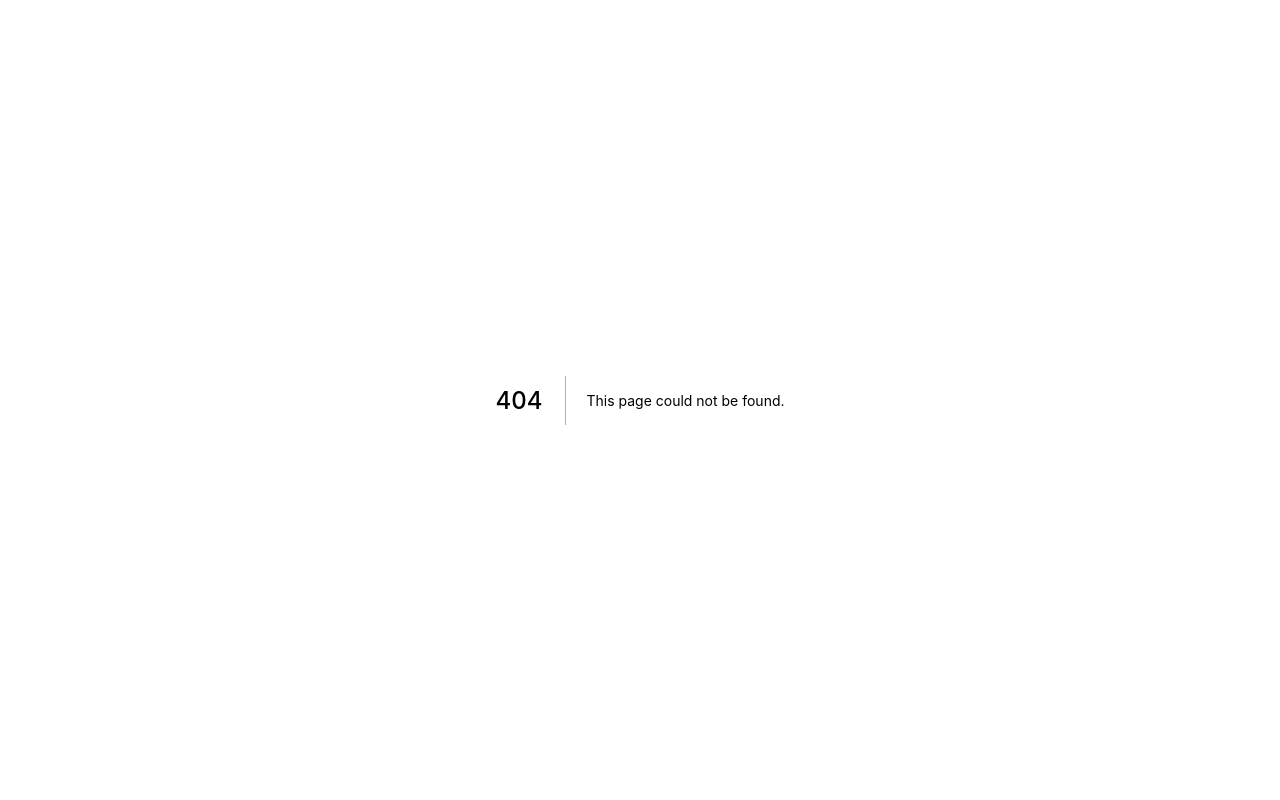
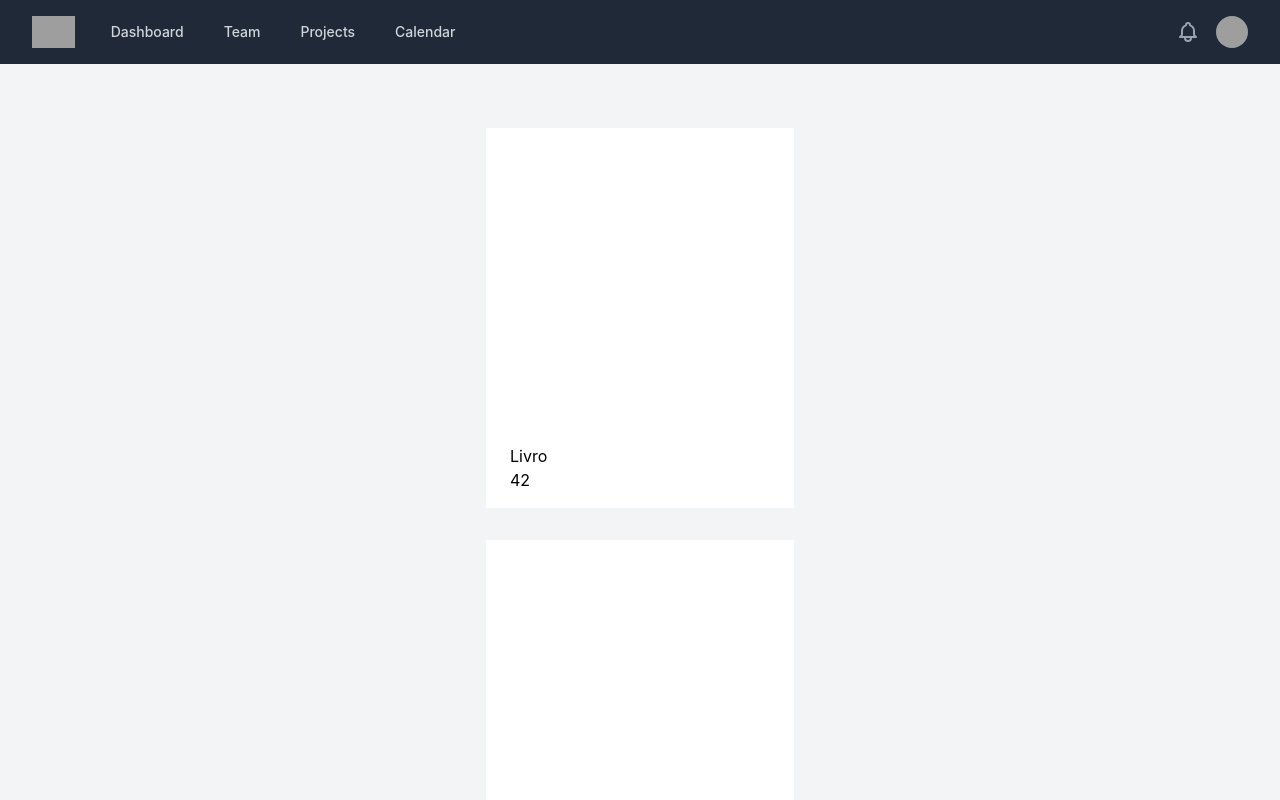
Before and after one commit to luizzfe00/web_vitrine, a Next.js app: page /products in a window 1280 px wide. Before the commit this address had no page. Shown: the top 800 px of the page. Built offline with nearby package versions, Linux system fonts and the light colour scheme; grey boxes are pictures that could not be loaded.

Commit message:
new styles and pages

```diff
--- a/components/LoginForm/index.tsx
+++ b/components/LoginForm/index.tsx
@@ -1,11 +1,12 @@
 import React from 'react'
+import Image from 'next/image'
 
 const LoginForm = () => {
   return (
-    <div className="min-h-full flex items-center justify-center py-12 px-4 sm:px-6 lg:px-8">
+    <div className="bg-white flex items-center justify-center shadow-md rounded py-20 px-4 sm:px-12 lg:px-24">
       <div className="max-w-md w-full space-y-8">
         <div>
-      <img className="mx-auto h-12 w-auto" src="https://tailwindui.com/img/logos/workflow-mark-indigo-600.svg" alt="Workflow" />
+          <h2 className='text-center'>LOGO</h2>
           <h2 className="mt-6 text-center text-3xl font-extrabold text-gray-900">Sign in to your account</h2>
           <p className="mt-2 text-center text-sm text-gray-600">
             Or
@@ -15,7 +16,7 @@ const LoginForm = () => {
         <form className="mt-8 space-y-6" action="#" method="POST">
           <input type="hidden" name="remember" value="true" />
           <div className="rounded-md shadow-sm -space-y-px">
-        <div>
+            <div className='mb-4'>
               <label htmlFor="email-address" className="sr-only">Email address</label>
               <input id="email-address" name="email" type="email" autoComplete="email" required className="appearance-none rounded-none relative block w-full px-3 py-2 border border-gray-300 placeholder-gray-500 text-gray-900 rounded-t-md focus:outline-none focus:ring-indigo-500 focus:border-indigo-500 focus:z-10 sm:text-sm" placeholder="Email address" />
             </div>
--- a/components/Navbar/index.tsx
+++ b/components/Navbar/index.tsx
@@ -1,13 +1,18 @@
-import React from 'react'
+import React, { useState, useEffect, useRef } from 'react'
 
-const navigation = [
-  { name: 'Dashboard', href: '#', current: true },
-  { name: 'Team', href: '#', current: false },
-  { name: 'Projects', href: '#', current: false },
-  { name: 'Calendar', href: '#', current: false },
-]
+type NavbarItem = {
+  name: string,
+  href: string,
+  current: boolean,
+}
 
-const Navbar = () => {
+type NavbarProps = {
+  items: NavbarItem[]
+}
+
+const Navbar = ({ items }: NavbarProps) => {
+  const [showUserInfo, setShowUserInfo] = useState(false);
+
   return (
     <nav className="bg-gray-800">
       <div className="mx-auto px-2 sm:px-6 lg:px-8">
@@ -32,13 +37,11 @@ const Navbar = () => {
             </div>
             <div className="hidden sm:block sm:ml-6">
               <div className="flex space-x-4">
-            <a href="#" className="bg-gray-900 text-white px-3 py-2 rounded-md text-sm font-medium" aria-current="page">Dashboard</a>
-
-            <a href="#" className="text-gray-300 hover:bg-gray-700 hover:text-white px-3 py-2 rounded-md text-sm font-medium">Team</a>
-
-            <a href="#" className="text-gray-300 hover:bg-gray-700 hover:text-white px-3 py-2 rounded-md text-sm font-medium">Projects</a>
-
-            <a href="#" className="text-gray-300 hover:bg-gray-700 hover:text-white px-3 py-2 rounded-md text-sm font-medium">Calendar</a>
+                {items.map((item: NavbarItem) => item.current ? (
+                  <a key={item.href} href={item.href} className="bg-gray-900 text-white px-3 py-2 rounded-md text-sm font-medium" aria-current="page">{item.name}</a>
+                ) : (
+                  <a key={item.href} href={item.href} className="text-gray-300 hover:bg-gray-700 hover:text-white px-3 py-2 rounded-md text-sm font-medium">{item.name}</a>
+                ))}
               </div>
             </div>
           </div>
@@ -50,7 +53,7 @@ const Navbar = () => {
               </svg>
             </button>
 
-        <div className="ml-3 relative">
+            <div onClick={() => setShowUserInfo(true)} onBlur={() => setShowUserInfo(false)}   className="ml-3 relative">
               <div>
                 <button type="button" className="bg-gray-800 flex text-sm rounded-full focus:outline-none focus:ring-2 focus:ring-offset-2 focus:ring-offset-gray-800 focus:ring-white" id="user-menu-button" aria-expanded="false" aria-haspopup="true">
                   <span className="sr-only">Open user menu</span>
@@ -58,12 +61,13 @@ const Navbar = () => {
                 </button>
               </div>
 
-
+              {showUserInfo && (
                 <div className="origin-top-right absolute right-0 mt-2 w-48 rounded-md shadow-lg py-1 bg-white ring-1 ring-black ring-opacity-5 focus:outline-none" role="menu" aria-orientation="vertical" aria-labelledby="user-menu-button" tabIndex={-1}>
                   <a href="#" className="block px-4 py-2 text-sm text-gray-700" role="menuitem" tabIndex={-1} id="user-menu-item-0">Your Profile</a>
                   <a href="#" className="block px-4 py-2 text-sm text-gray-700" role="menuitem" tabIndex={-1} id="user-menu-item-1">Settings</a>
                   <a href="#" className="block px-4 py-2 text-sm text-gray-700" role="menuitem" tabIndex={-1} id="user-menu-item-2">Sign out</a>
                 </div>
+              )}
             </div>
           </div>
         </div>
--- /dev/null
+++ b/components/ProdutList/ProductItem.tsx
@@ -0,0 +1,18 @@
+import React from 'react'
+import { Product } from '.'
+
+type ProductItemProp = {
+    item: Product
+}
+
+const ProductItem = ({ item }: ProductItemProp) => {
+  return (
+    <div className='bg-white flex flex-col px-6 py-4'>
+        <div className='h-[300px] w-[260px] bg-grey-600' />
+        <span className='text-left'>{item.name}</span>
+        <span className='text-left'>{item.value}</span>
+    </div>
+  )
+}
+
+export default ProductItem
--- /dev/null
+++ b/components/ProdutList/index.tsx
@@ -0,0 +1,23 @@
+import React from 'react'
+import ProductItem from './ProductItem'
+
+export type Product = {
+    name: string,
+    value: string,
+}
+
+type ProductListProp = {
+    products: Product[]
+}
+
+const ProductList = ({ products }: ProductListProp) => {
+  return (
+    <div className='h-full py-16 px-8 flex flex-col space-y-8'>
+        {products.map((product) => (
+            <ProductItem key={product.name} item={product} />
+        ))}
+    </div>
+  )
+}
+
+export default ProductList
--- a/pages/_app.tsx
+++ b/pages/_app.tsx
@@ -1,8 +1,25 @@
 import '../styles/globals.css'
 import type { AppProps } from 'next/app'
+import { useRouter } from 'next/router'
+import Navbar from '../components/Navbar'
+
+const navigation = [
+  { name: 'Dashboard', href: '#', current: false },
+  { name: 'Team', href: '#', current: false },
+  { name: 'Projects', href: '#', current: false },
+  { name: 'Calendar', href: '#', current: false },
+]
 
 function MyApp({ Component, pageProps }: AppProps) {
-  return <Component {...pageProps} />
+  const router = useRouter()
+  const showNavbar = router.pathname === '/' ? false : true
+
+  return (
+    <>
+      {showNavbar && (<Navbar items={navigation} />)}
+      <Component {...pageProps} />
+    </>
+  )
 }
 
 export default MyApp
--- /dev/null
+++ b/pages/_document.tsx
@@ -0,0 +1,13 @@
+import { Html, Head, Main, NextScript } from 'next/document'
+
+export default function Document() {
+  return (
+    <Html>
+      <Head />
+      <body className="bg-gray-100">
+        <Main />
+        <NextScript />
+      </body>
+    </Html>
+  )
+}
--- /dev/null
+++ b/pages/dashboard/index.tsx
@@ -0,0 +1,9 @@
+import React from 'react'
+
+const Dashboard = () => {
+  return (
+    <div>Dashboard</div>
+  )
+}
+
+export default Dashboard
--- a/pages/index.tsx
+++ b/pages/index.tsx
@@ -1,19 +1,11 @@
 import type { NextPage } from 'next'
-import Head from 'next/head'
 import LoginForm from '../components/LoginForm'
-import Navbar from '../components/Navbar'
 
 const Home: NextPage = () => {
   return (
-    <div>
-      <Head>
-        <title>Web App</title>
-        <meta name="description" content="Generated by create next app" />
-
-      </Head>
-
-      <LoginForm />
-    </div>
+      <div className='w-full h-full flex justify-center items-center'>
+        <LoginForm />
+      </div>
   )
 }
 
--- /dev/null
+++ b/pages/products/index.tsx
@@ -0,0 +1,20 @@
+import React from 'react'
+import ProductList from '../../components/ProdutList'
+
+const products = [
+  { name: 'Livro', value: '42' },
+  { name: 'Camisa', value: '120' },
+  { name: 'Camisa', value: '120' },
+  { name: 'Camisa', value: '120' },
+  { name: 'Camisa', value: '120' },
+]
+
+const Products = () => {
+  return (
+    <div className='w-full h-full flex justify-center items-center'>
+        <ProductList products={products} />
+    </div>
+  )
+}
+
+export default Products
--- a/styles/globals.css
+++ b/styles/globals.css
@@ -1,6 +1,14 @@
 @tailwind base;
 @tailwind components;
 @tailwind utilities;
+
+html,
+body,
+body > div:first-child,
+div#__next,
+div#__next > div {
+  height: 100%;
+}
 
 html,
 body {
```
Lines whose indentation alone changed are shown as unchanged.
